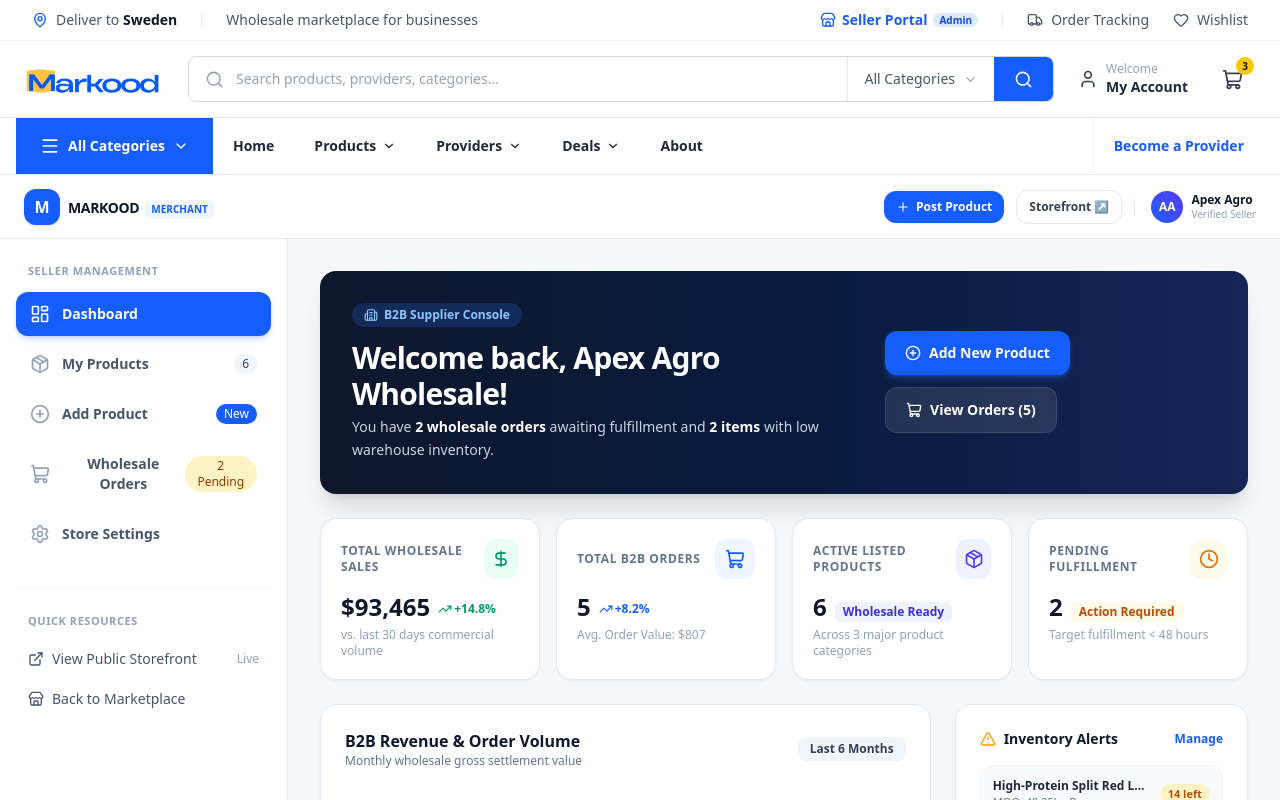
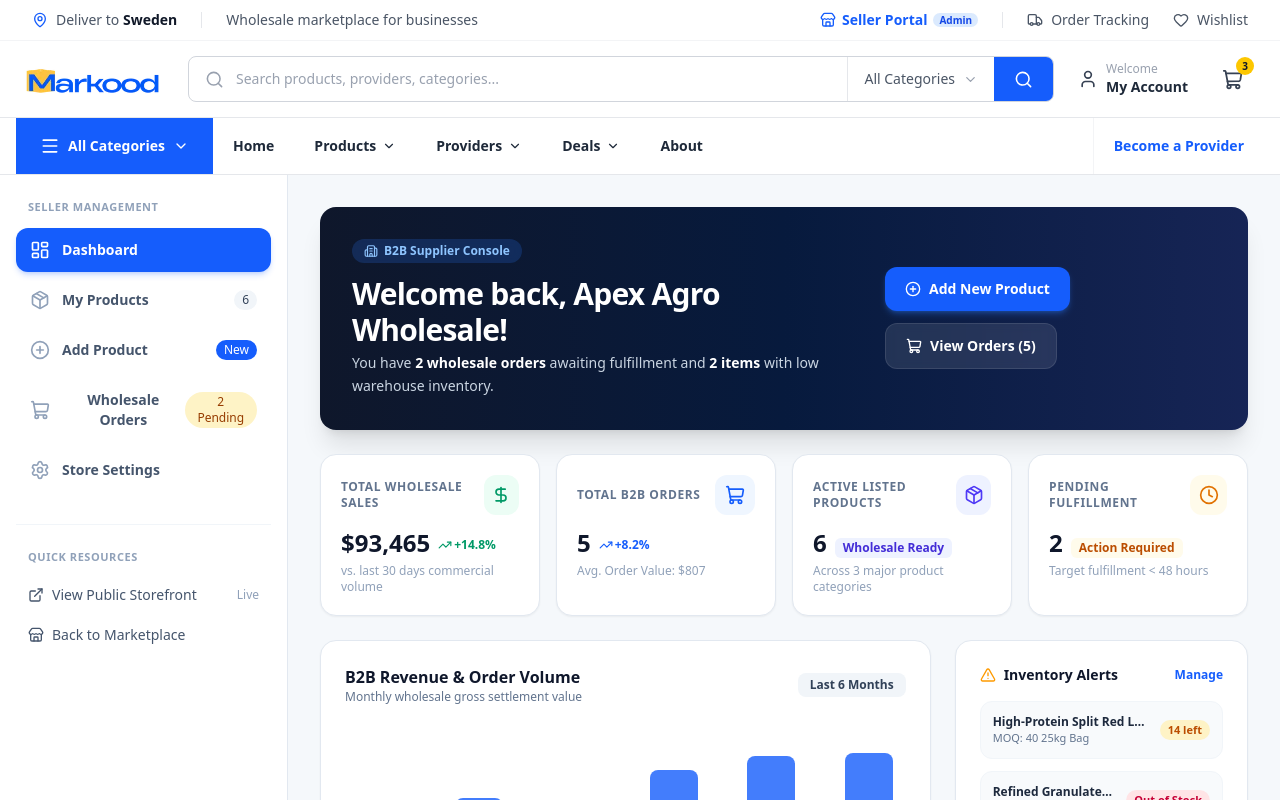
Before and after one commit to sagorsaha00/b2b_wholesale, a Next.js app: page /seller in a window 1280 px wide. Shown: the top 800 px of the page. Built offline with nearby package versions, Linux system fonts and the light colour scheme.

Commit message:
middle point

```diff
--- a/app/seller/page.tsx
+++ b/app/seller/page.tsx
@@ -123,69 +123,11 @@
         />
       )}
 
-      {/* Top Navbar for Merchant Console */}
-      <header className="sticky top-0 z-30 flex h-16 items-center justify-between border-b border-slate-200 bg-white px-4 sm:px-6">
-        <div className="flex items-center gap-3">
-          <button
-            type="button"
-            onClick={() => setSidebarOpen(true)}
-            className="flex h-10 w-10 items-center justify-center rounded-xl border border-slate-200 text-slate-700 hover:bg-slate-50 lg:hidden"
-            aria-label="Open seller navigation"
-          >
-            <Menu className="h-5 w-5" />
-          </button>
 
-          <Link href="/" className="flex items-center gap-2">
-            <span className="flex h-9 w-9 items-center justify-center rounded-xl bg-blue-600 font-black text-white text-base shadow-sm">
-              M
-            </span>
-            <div>
-              <span className="text-sm font-black text-slate-900 tracking-tight">
-                MARKOOD
-              </span>
-              <span className="hidden sm:inline-block ml-1.5 rounded-md bg-blue-50 px-1.5 py-0.5 text-[10px] font-extrabold text-blue-600">
-                MERCHANT
-              </span>
-            </div>
-          </Link>
-        </div>
 
-        <div className="flex items-center gap-2 sm:gap-3">
-          <button
-            type="button"
-            onClick={() => setActiveTab("add-product")}
-            className="flex items-center gap-1.5 rounded-xl bg-blue-600 px-3 py-2 text-xs font-bold text-white shadow-xs hover:bg-blue-500 transition"
-          >
-            <Plus className="h-3.5 w-3.5" />
-            <span className="hidden sm:inline">Post Product</span>
-          </button>
 
-          <Link
-            href="/storeFront"
-            target="_blank"
-            rel="noopener noreferrer"
-            className="rounded-xl border border-slate-200 bg-white px-3 py-2 text-xs font-semibold text-slate-700 hover:bg-slate-50 transition"
-          >
-            Storefront ↗
-          </Link>
+      <div className="flex">
 
-          <div className="h-4 w-px bg-slate-200" />
-
-          <div className="flex items-center gap-2 pl-1">
-            <div className="h-8 w-8 rounded-full bg-gradient-to-tr from-blue-600 to-indigo-600 flex items-center justify-center text-xs font-black text-white shrink-0">
-              AA
-            </div>
-            <div className="hidden md:block text-left">
-              <p className="text-xs font-bold text-slate-900 leading-tight">Apex Agro</p>
-              <p className="text-[10px] text-slate-400">Verified Seller</p>
-            </div>
-          </div>
-        </div>
-      </header>
-
-      {/* Main Layout Body */}
-      <div className="flex">
-        {/* Sidebar */}
         <SellerSidebar
           activeTab={activeTab}
           setActiveTab={setActiveTab}
--- a/components/layout/footerSection/b2bFootr.tsx
+++ b/components/layout/footerSection/b2bFootr.tsx
@@ -70,7 +70,7 @@
             </div>
           </div>
 
-          {/* Why Markood */}
+
           <div className="lg:col-span-2">
             <h3 className="text-sm font-black uppercase tracking-wider text-[#0F172A]">
               Why Markood
--- a/components/layout/mainHeroSection/hero.tsx
+++ b/components/layout/mainHeroSection/hero.tsx
@@ -38,9 +38,12 @@
         {/* ================= HERO CONTENT ================= */}
         <div
           className="
+            relative
+            lg:text-center
             mx-auto flex w-full max-w-5xl
             flex-col
             gap-8
+            lg:mx-0
             lg:flex-row
             lg:items-start
             lg:gap-10
@@ -84,7 +87,7 @@
               </span>
             </div>
 
-            {/* Heading */}
+
             <h1
               className="
                 max-w-3xl
@@ -107,19 +110,16 @@
                 className="
                   ml-0
                   text-[#febb13]
-
                   sm:ml-4
-
-                  md:ml-8
-
-                  lg:ml-16
+                  md:ml-4
+                  lg:mr-12
                 "
               >
                 Grow Your Business.
               </span>
             </h1>
 
-            {/* Description */}
+
             <p
               className="
                 mt-6
@@ -140,7 +140,7 @@
               wholesale prices for your business.
             </p>
 
-            {/* Buttons */}
+
             <div
               className="
                 mt-2
```
